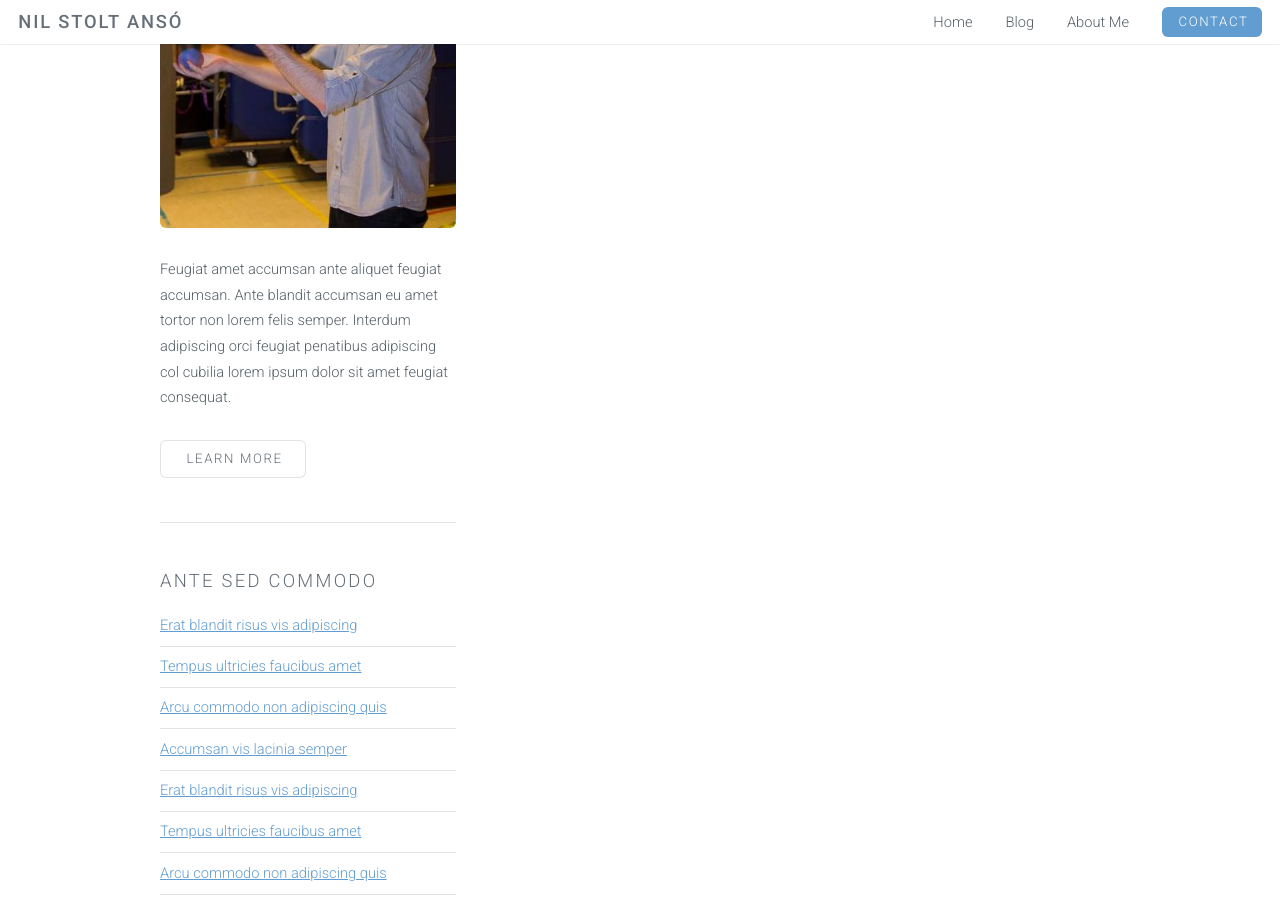
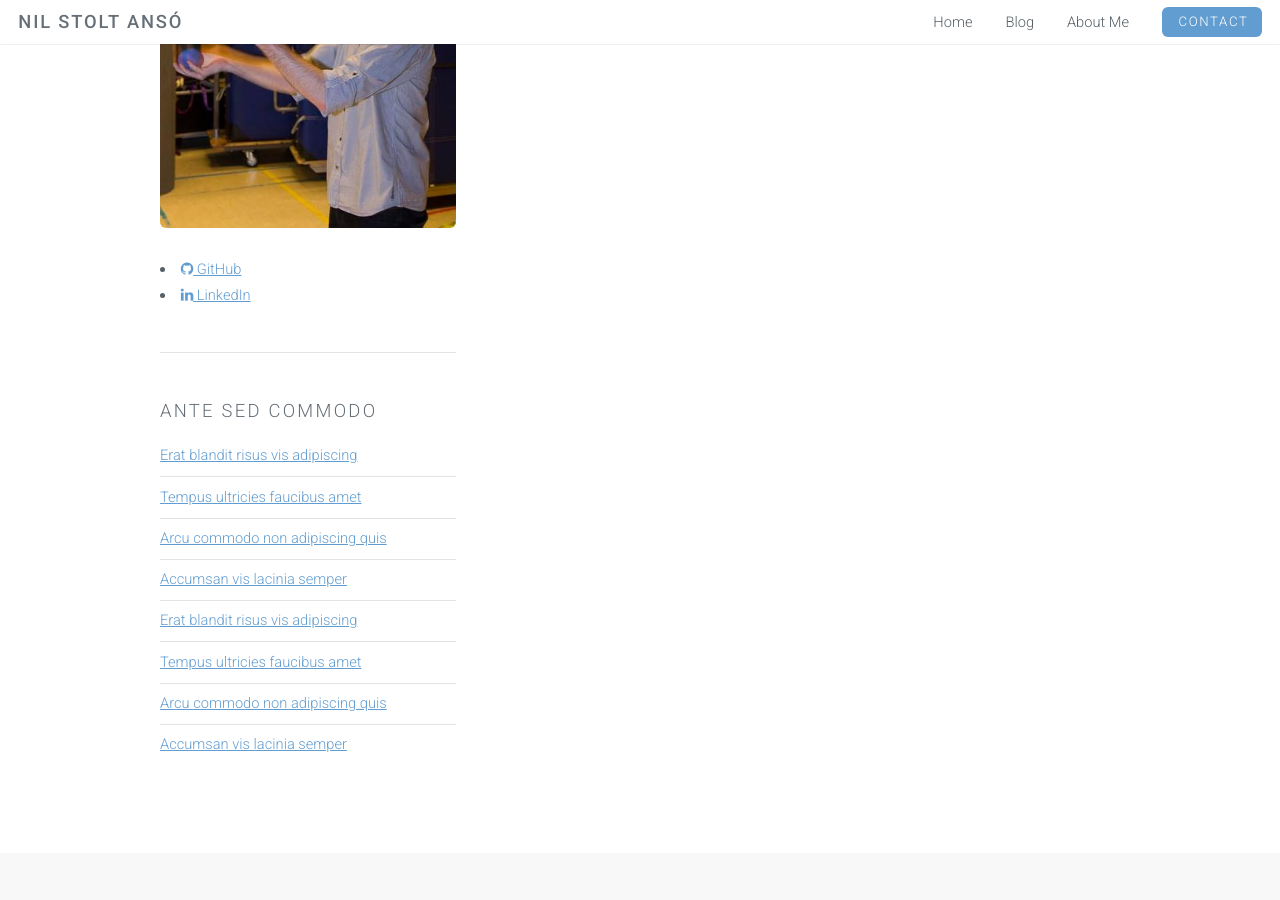
Before and after one commit to NILOIDE/NILOIDE.github.io, a Jekyll site: the page built from About-Me.html, in a window 1280 px wide and 900 px high, scrolled down 578 px. Built offline with Jekyll 4.4.1, drawn with Linux system fonts in a browser that asks for light colours; nearby versions of some CDN libraries.

Commit message:
Added social media buttons

```diff
--- a/About-Me.html
+++ b/About-Me.html
@@ -12,10 +12,20 @@
             <div class="4u">
                 <section>
                     <a href="#" class="image fit"><img src="images/dasme_yet_again.jpg" alt="" /></a>
-                    <p>Feugiat amet accumsan ante aliquet feugiat accumsan. Ante blandit accumsan eu amet tortor non lorem felis semper. Interdum adipiscing orci feugiat penatibus adipiscing col cubilia lorem ipsum dolor sit amet feugiat consequat.</p>
-                    <ul class="actions">
-                        <li><a href="#" class="button alt">Learn More</a></li>
-                    </ul>
+                    {% if site.github_username %}
+                        <li>
+                        <a href="https://github.com/{{ site.github_username }}">
+                          <i class="fa fa-github"></i> GitHub
+                        </a>
+                        </li>
+                    {% endif %}
+                    {% if site.linkedin_username %}
+                        <li>
+                        <a href="https://linkedin.com/in/{{ site.linkedin_username }}">
+                          <i class="fa fa-linkedin"></i> LinkedIn
+                        </a>
+                        </li>
+                    {% endif %}
                 </section>
                 <hr />
                 <section>
--- a/_config.yml
+++ b/_config.yml
@@ -5,7 +5,9 @@
   My name is Nil Stolt Ansó. I am an Artificial Intelligence Master's student at the University of Amsterdam. I use this site to share my opinions on topics that I find interesting and exciting, which tend to revolve around machine learning, techonology and the mind.
 baseurl: ""
 url: "https://NILOIDE.github.io"
-github_username:  NILOIDE
+github_username:      NILOIDE
+linkedin_username:    nil-stolt-ansó-6110aa136
+facebook_username:    nil.stolt
 
 # Build settings
 markdown: kramdown
```
